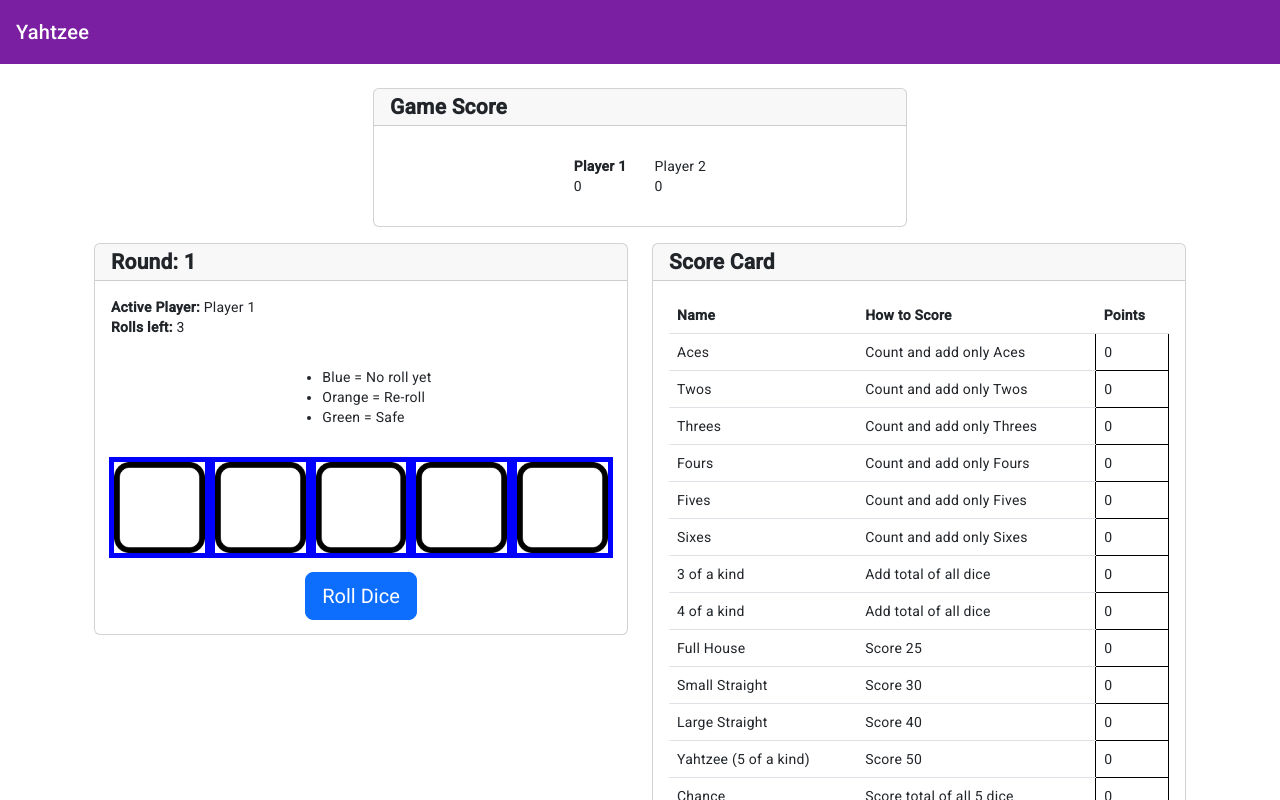
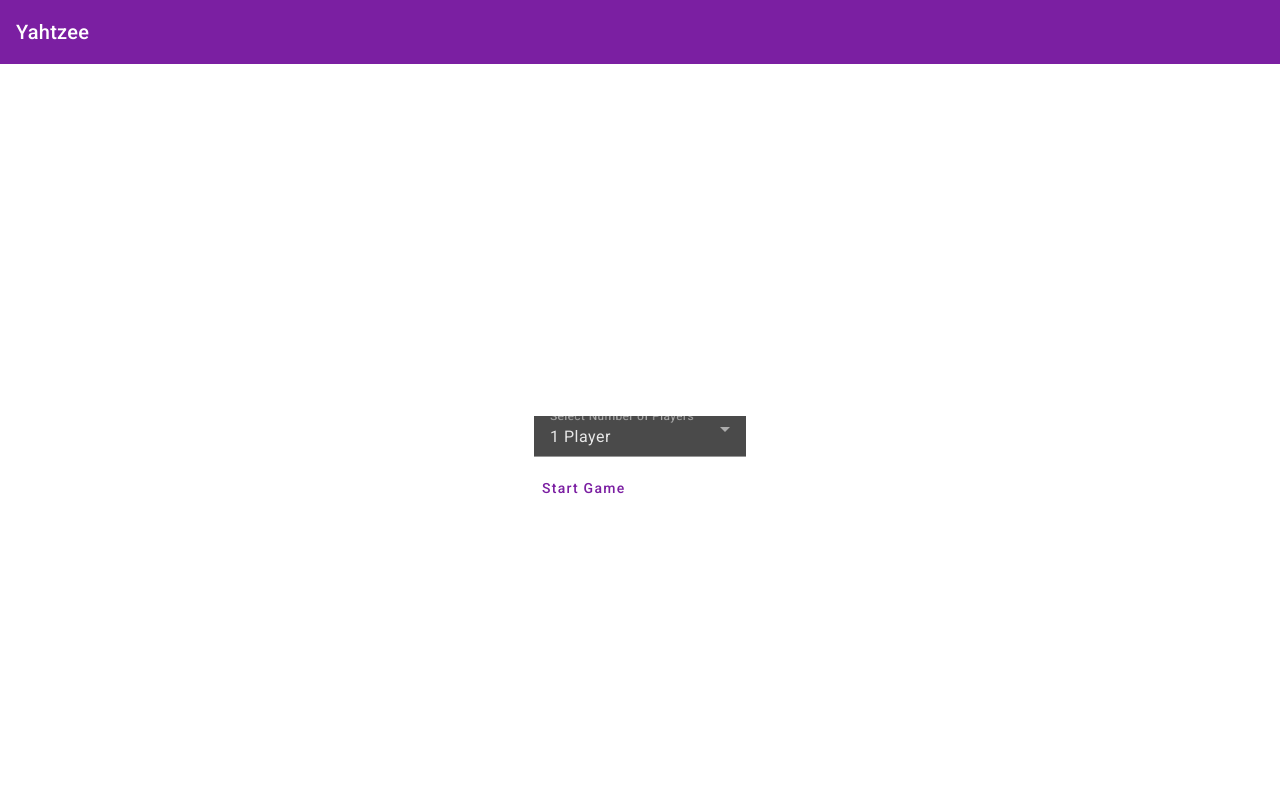
Before and after one commit to webcooltz/yahtzee, an Angular app: page /menu in a window 1280 px wide. Shown: the top 800 px of the page. Built offline with nearby package versions, Linux system fonts and the light colour scheme.

Commit message:
Added player select
Fixed menu, added multiple player selection

```diff
--- a/src/app/app-routing.module.ts
+++ b/src/app/app-routing.module.ts
@@ -1,12 +1,13 @@
 import { NgModule } from '@angular/core';
 import { Routes, RouterModule } from '@angular/router';
 import { MenuComponent } from './menu/menu.component';
+import { GameComponent } from './game/game.component';
 // import { PageNotFoundComponent } from './page-not-found/page-not-found.component';
 
 const routes: Routes = [
   { path: 'menu', component: MenuComponent },
-  { path: '', redirectTo: '/menu', pathMatch: 'full' },
-  // { path: '**', component: PageNotFoundComponent }
+  { path: 'game', component: GameComponent},
+  { path: '', redirectTo: '/menu', pathMatch: 'full' }
 ];
 
 @NgModule({
--- a/src/app/app.component.html
+++ b/src/app/app.component.html
@@ -3,6 +3,5 @@
 </mat-toolbar>
 
 <div class="container">
-  <!-- <router-outlet></router-outlet> -->
-  <app-game></app-game>
+  <router-outlet></router-outlet>
 </div>
--- a/src/app/game/game.component.css
+++ b/src/app/game/game.component.css
@@ -44,6 +44,11 @@
   /* border: solid black 1px; */
   padding: 0.5em;
   margin: 0.5em;
+}
+
+.score-box-player-title {
+  font-size: 1em;
+  font-weight: bold;
 }
 
 /* -----Dice Roll----- */
--- a/src/app/game/game.component.html
+++ b/src/app/game/game.component.html
@@ -36,7 +36,7 @@
             *ngFor="let player of game.players">
             <div class="score-box-content-item-title"
               [ngStyle]="{'background-color': player.color}">
-              <span [ngStyle]="{'font-weight': player === game.currentPlayer ? 'bold' : 'none'}">
+              <span class="score-box-player-title">
                 {{player.name}}
               </span>
             </div>
--- a/src/app/menu/menu.component.css
+++ b/src/app/menu/menu.component.css
@@ -1,7 +1,11 @@
-mat-list {
-  margin-top: 20px;
+.menu-container {
+  display: flex;
+  flex-direction: column;
+  align-items: center;
+  justify-content: center;
+  height: 100%;
 }
 
-mat-form-field {
-  width: 100%;
-}
+/* mat-form-field { */
+  /* width: 100%; */
+/* } */
--- a/src/app/menu/menu.component.html
+++ b/src/app/menu/menu.component.html
@@ -1,15 +1,21 @@
+<div class="menu-container">
   <mat-list>
-  <h3 mat-subheader>Menu</h3>
     <mat-list-item>
       <mat-form-field>
         <mat-label>Select Number of Players</mat-label>
-      <mat-select>
-        <mat-option *ngFor="let playerCount of playerCounts" [value]="playerCount">{{ playerCount }} Player{{ playerCount !== 1 ? 's' : '' }}</mat-option>
+        <mat-select [(value)]="playerSelection">
+          <mat-option *ngFor="let playerCount of playerCounts" [value]="playerCount">
+            {{ playerCount }} Player{{ playerCount !== 1 ? 's' : '' }}
+          </mat-option>
         </mat-select>
       </mat-form-field>
     </mat-list-item>
     <mat-list-item>
-    <button mat-button color="primary">Start Game</button>
+      <button
+        mat-button color="primary"
+        (click)="onStartGame()">
+        Start Game
+      </button>
     </mat-list-item>
-  <!-- Add more menu items as needed -->
   </mat-list>
+</div>
--- a/src/app/menu/menu.component.ts
+++ b/src/app/menu/menu.component.ts
@@ -1,4 +1,6 @@
 import { Component } from '@angular/core';
+import { Router } from '@angular/router';
+import { GameService } from '../services/game.service';
 
 @Component({
   selector: 'app-menu',
@@ -7,4 +9,12 @@ import { Component } from '@angular/core';
 })
 export class MenuComponent {
   playerCounts: number[] = [1, 2, 3, 4, 5, 6];
+  playerSelection: number = 1;
+
+  constructor(private router: Router, private gameService: GameService) {}
+
+  onStartGame() {
+    this.gameService.setPlayers(this.playerSelection);
+    this.router.navigate(['/game']);
+  }
 }
--- a/src/app/services/game.service.ts
+++ b/src/app/services/game.service.ts
@@ -27,11 +27,11 @@ export class GameService {
 
   // -----New Game-----
 
-  setPlayers() {
-    this.players = [
-      new Player('Player 1', 0, 'white', '1', JSON.parse(JSON.stringify(this.pointsSections)), 3, {upperSectionTotal: 0, upperSectionBonus: 0, upperSectionTotalWithBonus: 0, lowerSectionTotal: 0, grandTotal: 0}),
-      new Player('Player 2', 0, 'white', '2', JSON.parse(JSON.stringify(this.pointsSections)), 3, {upperSectionTotal: 0, upperSectionBonus: 0, upperSectionTotalWithBonus: 0, lowerSectionTotal: 0, grandTotal: 0}),
-    ];
+  setPlayers(playerCount: number) {
+    this.players = [];
+    for (var i = 0; i < playerCount; i++) {
+      this.players.push(new Player(`Player ${i + 1}`, 0, 'white', `${i + 1}`, JSON.parse(JSON.stringify(this.pointsSections)), 3, {upperSectionTotal: 0, upperSectionBonus: 0, upperSectionTotalWithBonus: 0, lowerSectionTotal: 0, grandTotal: 0}));
+    }
   }
   getPlayers() {
     return this.game.players.slice();
@@ -45,7 +45,6 @@ export class GameService {
   }
 
   startGame() {
-    this.setPlayers();
     this.setDice();
 
     this.game = {
```
Lines whose indentation alone changed are shown as unchanged.
